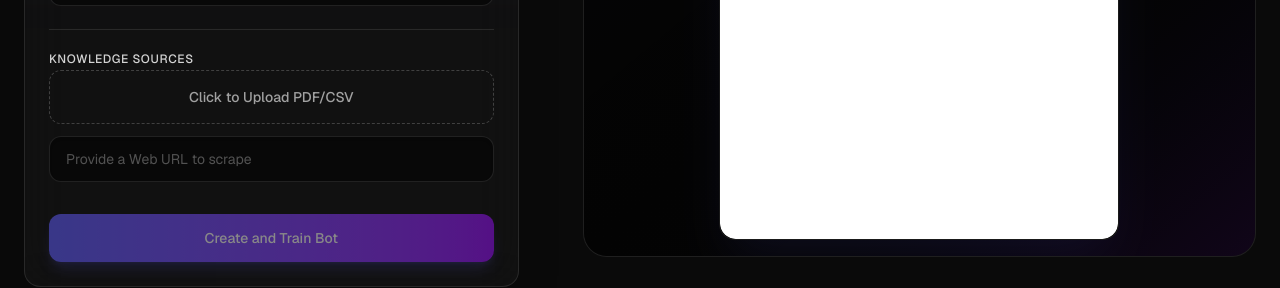
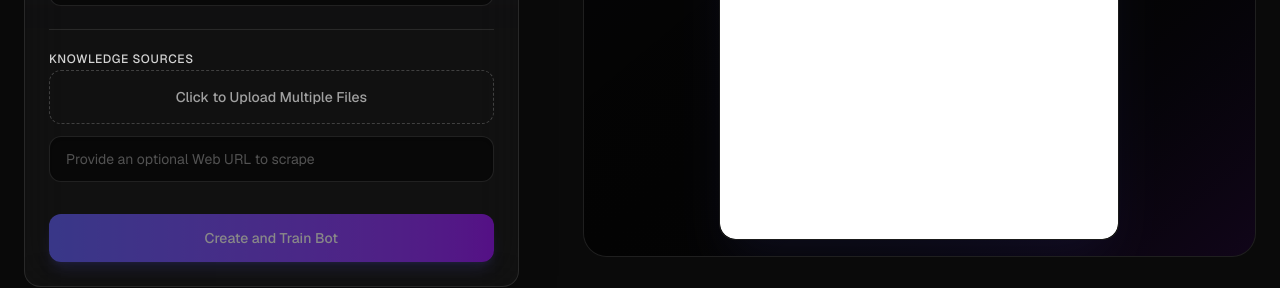
Before and after one commit to GHDBASHEN/Retrieval-Augmented-AI-Advisor, a Next.js app in the folder frontend/: page / in a window 1280 px wide. Shown: the part 416-704 px from the top of the page. Built offline with nearby package versions, Linux system fonts and the light colour scheme.

Commit message:
feat: Add initial bot creation UI with file/URL ingestion and a new database file.

```diff
--- a/frontend/src/app/page.tsx
+++ b/frontend/src/app/page.tsx
@@ -5,7 +5,7 @@ export default function Home() {
   const [botName, setBotName] = useState('');
   const [description, setDescription] = useState('');
   const [url, setUrl] = useState('');
-  const [file, setFile] = useState<File | null>(null);
+  const [files, setFiles] = useState<File[]>([]);
   const [isTraining, setIsTraining] = useState(false);
   const [statusMsg, setStatusMsg] = useState('');
   const [createdBotId, setCreatedBotId] = useState<number | null>(null);
@@ -45,16 +45,18 @@ export default function Home() {
       const botId = botData.id;
       setCreatedBotId(botId);
 
-      // 3. Upload file if exists
-      if (file) {
-        setStatusMsg(`Uploading and parsing ${file.name}...`);
-        const formData = new FormData();
-        formData.append('file', file);
-        const fileRes = await fetch(`http://localhost:8000/bots/${botId}/ingest-file`, {
-          method: 'POST',
-          body: formData
-        });
-        if (!fileRes.ok) throw new Error("Failed to process file");
+      // 3. Upload files if exist
+      if (files.length > 0) {
+        for (const f of files) {
+          setStatusMsg(`Uploading and parsing ${f.name}...`);
+          const formData = new FormData();
+          formData.append('file', f);
+          const fileRes = await fetch(`http://localhost:8000/bots/${botId}/ingest-file`, {
+            method: 'POST',
+            body: formData
+          });
+          if (!fileRes.ok) throw new Error(`Failed to process file ${f.name}`);
+        }
       }
 
       // 4. Ingest URL if exists
@@ -134,27 +136,35 @@ export default function Home() {
                 <div className="space-y-3">
                   <input
                     type="file"
-                    accept=".pdf,.csv"
+                    accept=".pdf,.csv,.txt"
+                    multiple
                     className="hidden"
                     ref={fileInputRef}
                     onChange={(e) => {
                       if (e.target.files && e.target.files.length > 0) {
-                        setFile(e.target.files[0]);
+                        setFiles(prev => [...prev, ...Array.from(e.target.files as FileList)]);
                       }
                     }}
                   />
                   <button
                     onClick={() => fileInputRef.current?.click()}
-                    className="w-full flex items-center justify-center p-4 rounded-xl border border-dashed border-white/20 hover:border-indigo-500/50 hover:bg-indigo-500/5 transition-all text-neutral-400 group"
+                    className="w-full flex flex-col items-center justify-center p-4 rounded-xl border border-dashed border-white/20 hover:border-indigo-500/50 hover:bg-indigo-500/5 transition-all text-neutral-400 group"
                   >
-                    <span className="text-sm font-medium">{file ? `Selected: ${file.name}` : 'Click to Upload PDF/CSV'}</span>
+                    <span className="text-sm font-medium">
+                      {files.length > 0 ? `${files.length} file(s) selected (Click to add more)` : 'Click to Upload Multiple Files'}
+                    </span>
+                    {files.length > 0 && (
+                      <span className="text-xs text-indigo-400 mt-1">
+                        {files.map(f => f.name).join(', ')}
+                      </span>
+                    )}
                   </button>
 
                   <input
                     type="text"
                     value={url}
                     onChange={(e) => setUrl(e.target.value)}
-                    placeholder="Provide a Web URL to scrape"
+                    placeholder="Provide an optional Web URL to scrape"
                     className="w-full bg-black/50 border border-white/10 rounded-xl px-4 py-3 text-sm focus:outline-none focus:ring-2 focus:ring-indigo-500/50 focus:border-indigo-500/50 transition-all placeholder:text-neutral-600 shadow-inner"
                   />
                 </div>
```
Also changed, not shown: 1 other file (tests, documents, lock files or other folders).
